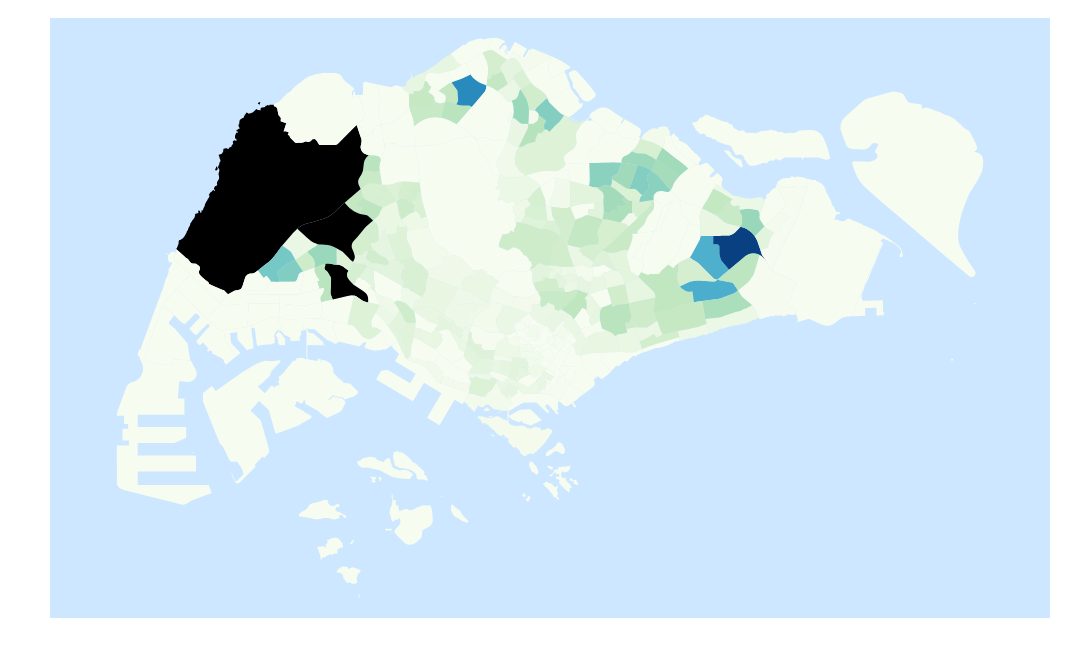
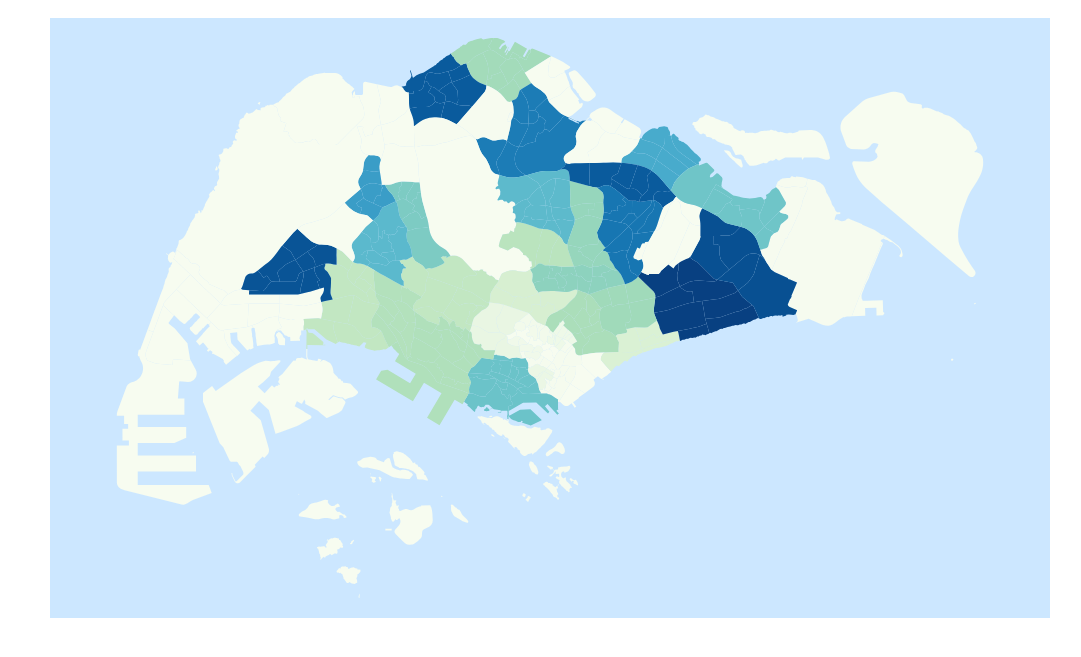
Before and after one commit to TanglingTreats/CSC3007-assignment3, a plain HTML site: page index.html in a window 1280 px wide. Shown: the part 51-708 px from the top of the page, without its empty margins (0-1081 px from the left). Drawn offline with nearby package versions, Linux system fonts and the light colour scheme.

Commit message:
Change fill by subzone to fill by planning area.

```diff
--- a/index.html
+++ b/index.html
@@ -19,6 +19,7 @@
 
             </svg>
         </div>
+        <div id="legend"></div>
 
         <div class="tooltip"></div>
 
--- a/script.js
+++ b/script.js
@@ -32,15 +32,41 @@ let time = Date.now();
 
   let geopath = d3.geoPath().projection(projection);
 
-  let clean_pop_data = pop_data.map((pop) => {
+  const clean_pop_data = pop_data.map((pop) => {
     return {
       Subzone: pop.Subzone,
       "Planning Area": pop["Planning Area"],
       Population: isNaN(pop.Population) ? 0 : parseInt(pop.Population),
     };
   });
-  console.log(clean_pop_data);
-  let pop_num = pop_data.map((pop) => {
+
+  const planning_area_pop = [];
+
+  for (let i in clean_pop_data) {
+    let planning_area = planning_area_pop.find(
+      (area) => area.Name == clean_pop_data[i]["Planning Area"]
+    );
+
+    if (planning_area == undefined) {
+      planning_area = {
+        Name: clean_pop_data[i]["Planning Area"],
+        Population: clean_pop_data[i]["Population"],
+      };
+
+      planning_area_pop.push(planning_area);
+    } else {
+      new_planning_area = {
+        ...planning_area,
+        Population: planning_area.Population + clean_pop_data[i]["Population"],
+      };
+
+      planning_area_pop[planning_area_pop.indexOf(planning_area)] =
+        new_planning_area;
+    }
+  }
+  console.log(planning_area_pop);
+
+  let pop_num = planning_area_pop.map((pop) => {
     return isNaN(pop.Population) ? 0 : parseInt(pop.Population);
   });
   let max_pop = Math.max(...pop_num);
@@ -48,6 +74,8 @@ let time = Date.now();
 
   let pop_col_scale = d3.scaleLinear().domain([0, max_pop]).range([0, 1]);
 
+  // Map svg
+  // Fill by planning area population
   svg
     .append("g")
     .attr("id", "districts")
@@ -57,9 +85,10 @@ let time = Date.now();
     .append("path")
     .attr("d", geopath)
     .attr("fill", (data) => {
-      const area = clean_pop_data.find(
+      const area = planning_area_pop.find(
         (pop) =>
-          pop["Subzone"].toLowerCase() === data.properties["Name"].toLowerCase()
+          pop["Name"].toLowerCase() ===
+          data.properties["Planning Area Name"].toLowerCase()
       );
       if (area == undefined) {
         console.log(data.properties["Name"].toLowerCase());
@@ -97,4 +126,7 @@ let time = Date.now();
 
       d3.select(".tooltip").style("visibility", "hidden");
     });
+
+  // Legend
+  d3.select("#legend").append("svg");
 })();
```
